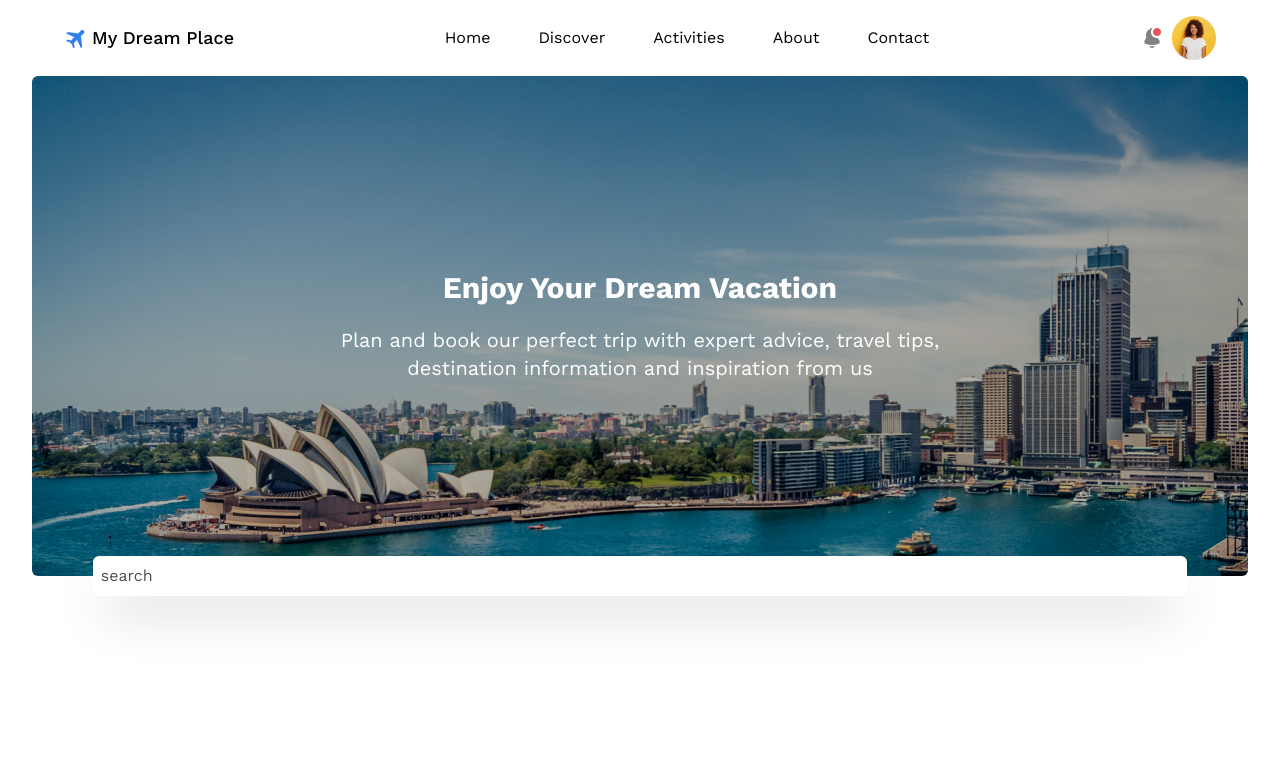
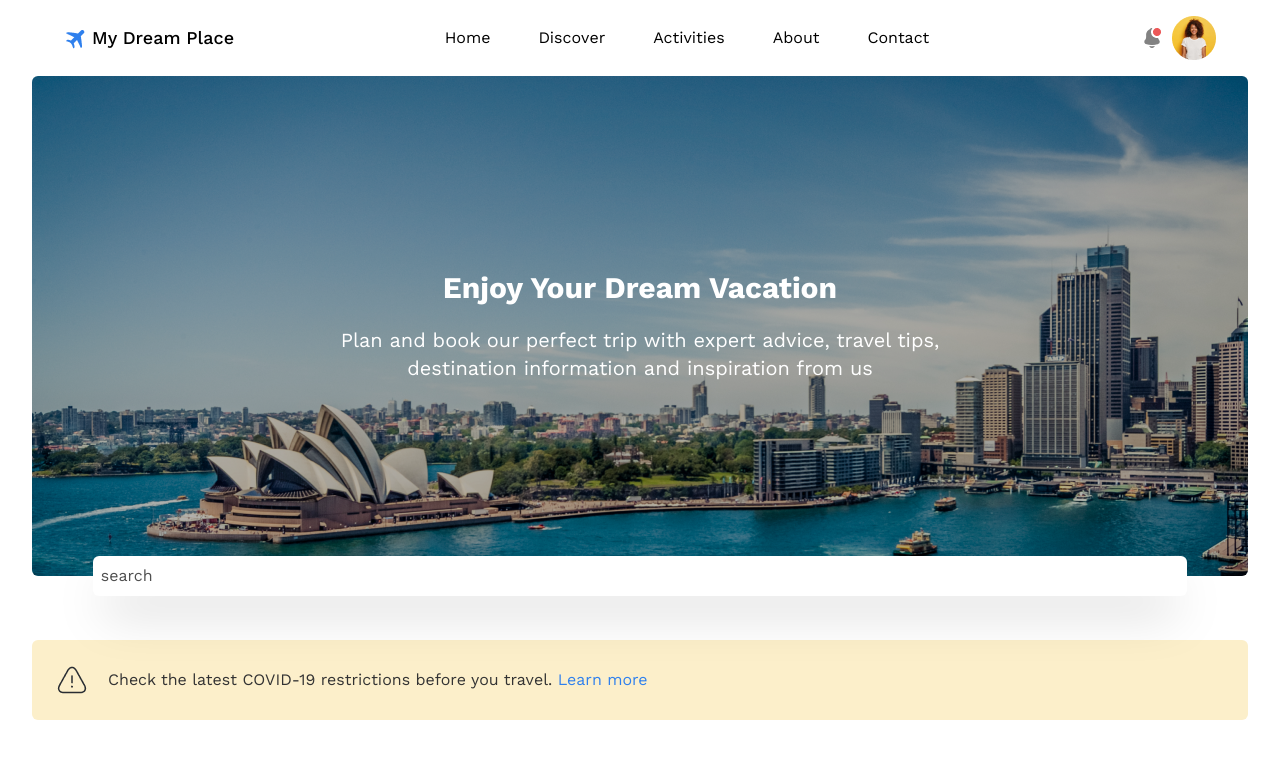
Before and after one commit to AmrMustafa13/algoriza-internship-163, a Vue app: page / in a window 1280 px wide. Shown: the top 758 px of the page. Built offline with nearby package versions, Linux system fonts and the light colour scheme.

Commit message:
add covid component

```diff
--- /dev/null
+++ b/src/components/CovidStatus.vue
@@ -0,0 +1,11 @@
+<template>
+  <div
+    class="bg-[#FCEFCA] text-[#333] flex items-center gap-5 p-6 rounded-md my-16"
+  >
+    <img src="../assets/images/danger.png" alt="danger" />
+    <p>
+      Check the latest COVID-19 restrictions before you travel.
+      <span class="text-[#2F80ED] cursor-pointer">Learn more</span>
+    </p>
+  </div>
+</template>
--- a/src/views/Home/HomeView.vue
+++ b/src/views/Home/HomeView.vue
@@ -2,10 +2,12 @@
   <div class="container">
     <Navbar />
     <Header />
+    <CovidStatus />
   </div>
 </template>
 
 <script setup>
 import Navbar from "../../components/Navbar.vue";
 import Header from "./components/Header.vue";
+import CovidStatus from "../../components/CovidStatus.vue";
 </script>
```
Also changed, not shown: src/assets/images/danger.png (added).
